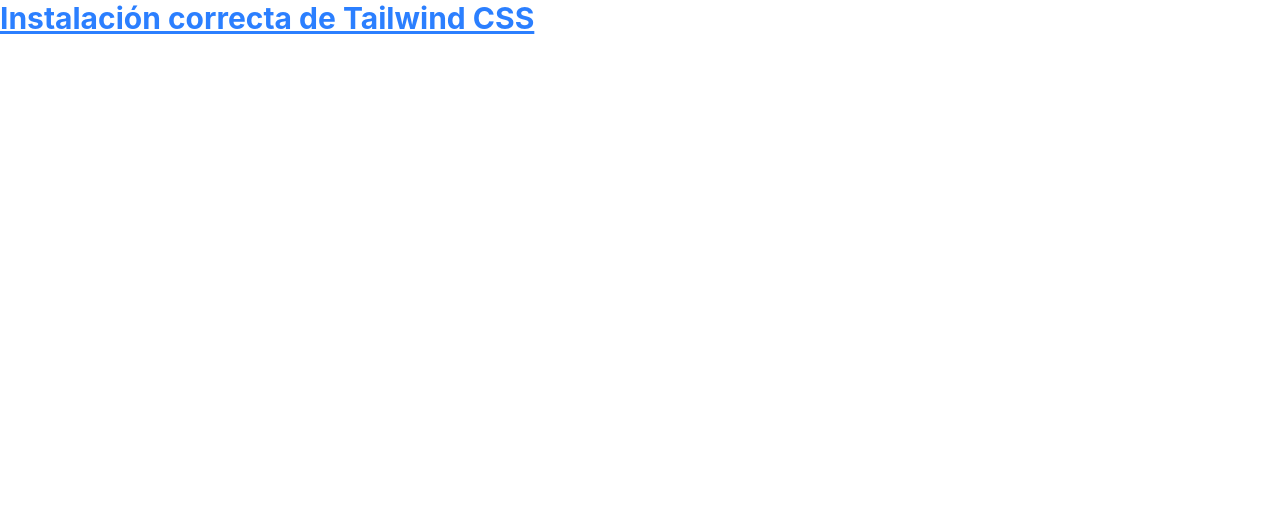
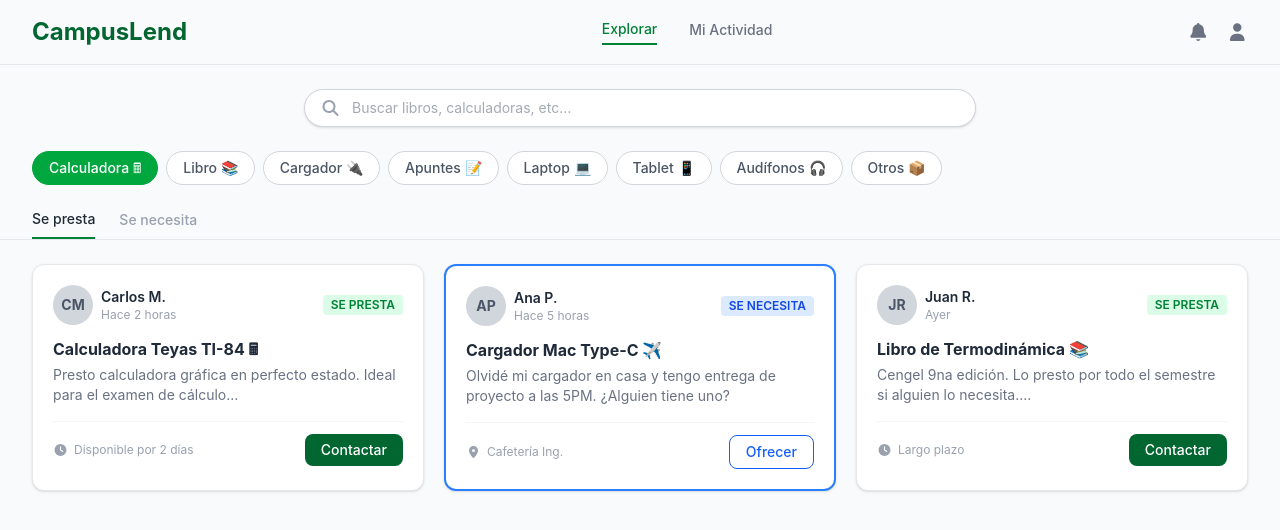
Before and after one commit to Nesbant/prestamo-estudiantil-pweb-2026-1, a React (Vite) app in the folder frontend/: page / in a window 1280 px wide. Shown: the top 530 px of the page. Built offline with nearby package versions, Linux system fonts and the light colour scheme.

Commit message:
Subir versión de marketplace en feat/exploracion

```diff
--- a/frontend/package.json
+++ b/frontend/package.json
@@ -10,6 +10,9 @@
     "preview": "vite preview"
   },
   "dependencies": {
+    "@fortawesome/fontawesome-svg-core": "^7.2.0",
+    "@fortawesome/free-solid-svg-icons": "^7.2.0",
+    "@fortawesome/react-fontawesome": "^3.3.1",
     "react": "^19.2.6",
     "react-dom": "^19.2.6"
   },
--- a/frontend/src/App.jsx
+++ b/frontend/src/App.jsx
@@ -1,7 +1,5 @@
+import Dashboard from './Dashboard.jsx'
+
 export default function App() {
-  return (
-    <h1 className="text-3xl font-bold underline text-blue-500">
-      Instalación correcta de Tailwind CSS
-    </h1>
-  )
+  return <Dashboard />
 }
--- /dev/null
+++ b/frontend/src/Dashboard.jsx
@@ -0,0 +1,259 @@
+import { useState } from 'react';
+import { FontAwesomeIcon } from '@fortawesome/react-fontawesome';
+import {
+  faMagnifyingGlass,
+  faBell,
+  faUser,
+  faClock,
+  faLocationDot,
+} from '@fortawesome/free-solid-svg-icons';
+
+const categorias = [
+  { id: 1, nombre: 'Calculadora', emoji: '🖩' },
+  { id: 2, nombre: 'Libro', emoji: '📚' },
+  { id: 3, nombre: 'Cargador', emoji: '🔌' },
+  { id: 4, nombre: 'Apuntes', emoji: '📝' },
+  { id: 5, nombre: 'Laptop', emoji: '💻' },
+  { id: 6, nombre: 'Tablet', emoji: '📱' },
+  { id: 7, nombre: 'Audífonos', emoji: '🎧' },
+  { id: 8, nombre: 'Otros', emoji: '📦' },
+];
+
+const publicaciones = [
+  {
+    id: 1,
+    nombre: 'Carlos M.',
+    tiempo: 'Hace 2 horas',
+    tipo: 'SE PRESTA',
+    titulo: 'Calculadora Teyas TI-84 🖩',
+    descripcion: 'Presto calculadora gráfica en perfecto estado. Ideal para el examen de cálculo...',
+    meta: { icono: 'reloj', texto: 'Disponible por 2 días' },
+    boton: 'Contactar',
+    avatar: null,
+    iniciales: 'CM',
+  },
+  {
+    id: 2,
+    nombre: 'Ana P.',
+    tiempo: 'Hace 5 horas',
+    tipo: 'SE NECESITA',
+    titulo: 'Cargador Mac Type-C ✈️',
+    descripcion: 'Olvidé mi cargador en casa y tengo entrega de proyecto a las 5PM. ¿Alguien tiene uno?',
+    meta: { icono: 'ubicacion', texto: 'Cafetería Ing.' },
+    boton: 'Ofrecer',
+    avatar: null,
+    iniciales: 'AP',
+    destacado: true,
+  },
+  {
+    id: 3,
+    nombre: 'Juan R.',
+    tiempo: 'Ayer',
+    tipo: 'SE PRESTA',
+    titulo: 'Libro de Termodinámica 📚',
+    descripcion: 'Cengel 9na edición. Lo presto por todo el semestre si alguien lo necesita....',
+    meta: { icono: 'reloj', texto: 'Largo plazo' },
+    boton: 'Contactar',
+    avatar: null,
+    iniciales: 'JR',
+  },
+];
+
+function Navbar() {
+  const [tabActiva, setTabActiva] = useState('explorar');
+
+  return (
+    <header className="flex items-center justify-between px-8 py-4 border-b border-gray-200">
+      <span className="text-2xl font-bold text-green-800">CampusLend</span>
+
+      <nav className="flex gap-8">
+        <button
+          onClick={() => setTabActiva('explorar')}
+          className={`pb-1 font-medium text-sm ${
+            tabActiva === 'explorar'
+              ? 'text-green-700 border-b-2 border-green-700'
+              : 'text-gray-500'
+          }`}
+        >
+          Explorar
+        </button>
+        <button
+          onClick={() => setTabActiva('actividad')}
+          className={`pb-1 font-medium text-sm ${
+            tabActiva === 'actividad'
+              ? 'text-green-700 border-b-2 border-green-700'
+              : 'text-gray-500'
+          }`}
+        >
+          Mi Actividad
+        </button>
+      </nav>
+
+      <div className="flex items-center gap-4 text-gray-500">
+        <FontAwesomeIcon icon={faBell} className="text-lg" />
+        <FontAwesomeIcon icon={faUser} className="text-lg" />
+      </div>
+    </header>
+  );
+}
+
+function BarraBusqueda() {
+  return (
+    <div className="flex justify-center px-8 py-6">
+      <div className="flex items-center w-full max-w-2xl border border-gray-300 rounded-full px-4 py-2 bg-white shadow-sm">
+        <FontAwesomeIcon icon={faMagnifyingGlass} className="text-gray-400 mr-3" />
+        <input
+          type="text"
+          placeholder="Buscar libros, calculadoras, etc..."
+          className="w-full outline-none text-gray-600 text-sm"
+        />
+      </div>
+    </div>
+  );
+}
+
+function FiltrosCategorias({ categoriaActiva, setCategoriaActiva }) {
+  return (
+    <div className="flex gap-2 px-8 flex-wrap">
+      {categorias.map((cat) => (
+        <button
+          key={cat.id}
+          onClick={() => setCategoriaActiva(cat.id)}
+          className={`px-4 py-1.5 rounded-full text-sm font-medium border ${
+            categoriaActiva === cat.id
+              ? 'bg-green-600 text-white border-green-600'
+              : 'bg-white text-gray-600 border-gray-300'
+          }`}
+        >
+          {cat.nombre} {cat.emoji}
+        </button>
+      ))}
+    </div>
+  );
+}
+
+function TabsPublicaciones({ tabActiva, setTabActiva }) {
+  return (
+    <div className="flex gap-6 px-8 mt-6 border-b border-gray-200">
+      <button
+        onClick={() => setTabActiva('presta')}
+        className={`pb-2 text-sm font-medium ${
+          tabActiva === 'presta'
+            ? 'text-gray-800 border-b-2 border-green-700'
+            : 'text-gray-400'
+        }`}
+      >
+        Se presta
+      </button>
+      <button
+        onClick={() => setTabActiva('necesita')}
+        className={`pb-2 text-sm font-medium ${
+          tabActiva === 'necesita'
+            ? 'text-gray-800 border-b-2 border-green-700'
+            : 'text-gray-400'
+        }`}
+      >
+        Se necesita
+      </button>
+    </div>
+  );
+}
+
+function Avatar({ iniciales }) {
+  return (
+    <div className="w-10 h-10 rounded-full bg-gray-300 flex items-center justify-center text-sm font-bold text-gray-600">
+      {iniciales}
+    </div>
+  );
+}
+
+function BadgeTipo({ tipo }) {
+  const esPresta = tipo === 'SE PRESTA';
+  return (
+    <span
+      className={`text-xs font-semibold px-2 py-0.5 rounded ${
+        esPresta
+          ? 'bg-green-100 text-green-700'
+          : 'bg-blue-100 text-blue-700'
+      }`}
+    >
+      {tipo}
+    </span>
+  );
+}
+
+function Tarjeta({ pub }) {
+  return (
+    <div
+      className={`bg-white rounded-xl p-5 shadow-sm border ${
+        pub.destacado ? 'border-blue-500 border-2' : 'border-gray-200'
+      }`}
+    >
+      {/* Encabezado: avatar + nombre + badge */}
+      <div className="flex items-center justify-between mb-3">
+        <div className="flex items-center gap-2">
+          <Avatar iniciales={pub.iniciales} />
+          <div>
+            <p className="text-sm font-semibold text-gray-800">{pub.nombre}</p>
+            <p className="text-xs text-gray-400">{pub.tiempo}</p>
+          </div>
+        </div>
+        <BadgeTipo tipo={pub.tipo} />
+      </div>
+
+      {/* Título y descripción */}
+      <h3 className="text-base font-bold text-gray-800 mb-1">{pub.titulo}</h3>
+      <p className="text-sm text-gray-500 mb-4">{pub.descripcion}</p>
+
+      <hr className="border-gray-100 mb-3" />
+
+      {/* Pie: meta + botón */}
+      <div className="flex items-center justify-between">
+        <span className="flex items-center gap-1.5 text-xs text-gray-400">
+          <FontAwesomeIcon
+            icon={pub.meta.icono === 'reloj' ? faClock : faLocationDot}
+          />
+          {pub.meta.texto}
+        </span>
+
+        {pub.boton === 'Contactar' ? (
+          <button className="bg-green-800 text-white text-sm px-4 py-1.5 rounded-lg font-medium">
+            Contactar
+          </button>
+        ) : (
+          <button className="border border-blue-600 text-blue-600 text-sm px-4 py-1.5 rounded-lg font-medium">
+            Ofrecer
+          </button>
+        )}
+      </div>
+    </div>
+  );
+}
+
+function ListaPublicaciones() {
+  return (
+    <div className="grid grid-cols-3 gap-5 px-8 mt-6">
+      {publicaciones.map((pub) => (
+        <Tarjeta key={pub.id} pub={pub} />
+      ))}
+    </div>
+  );
+}
+
+export default function Dashboard() {
+  const [categoriaActiva, setCategoriaActiva] = useState(1);
+  const [tabActiva, setTabActiva] = useState('presta');
+
+  return (
+    <div className="min-h-screen bg-gray-50">
+      <Navbar />
+      <BarraBusqueda />
+      <FiltrosCategorias
+        categoriaActiva={categoriaActiva}
+        setCategoriaActiva={setCategoriaActiva}
+      />
+      <TabsPublicaciones tabActiva={tabActiva} setTabActiva={setTabActiva} />
+      <ListaPublicaciones />
+    </div>
+  );
+}
```
Also changed, not shown: 1 other file (tests, documents, lock files or other folders).
